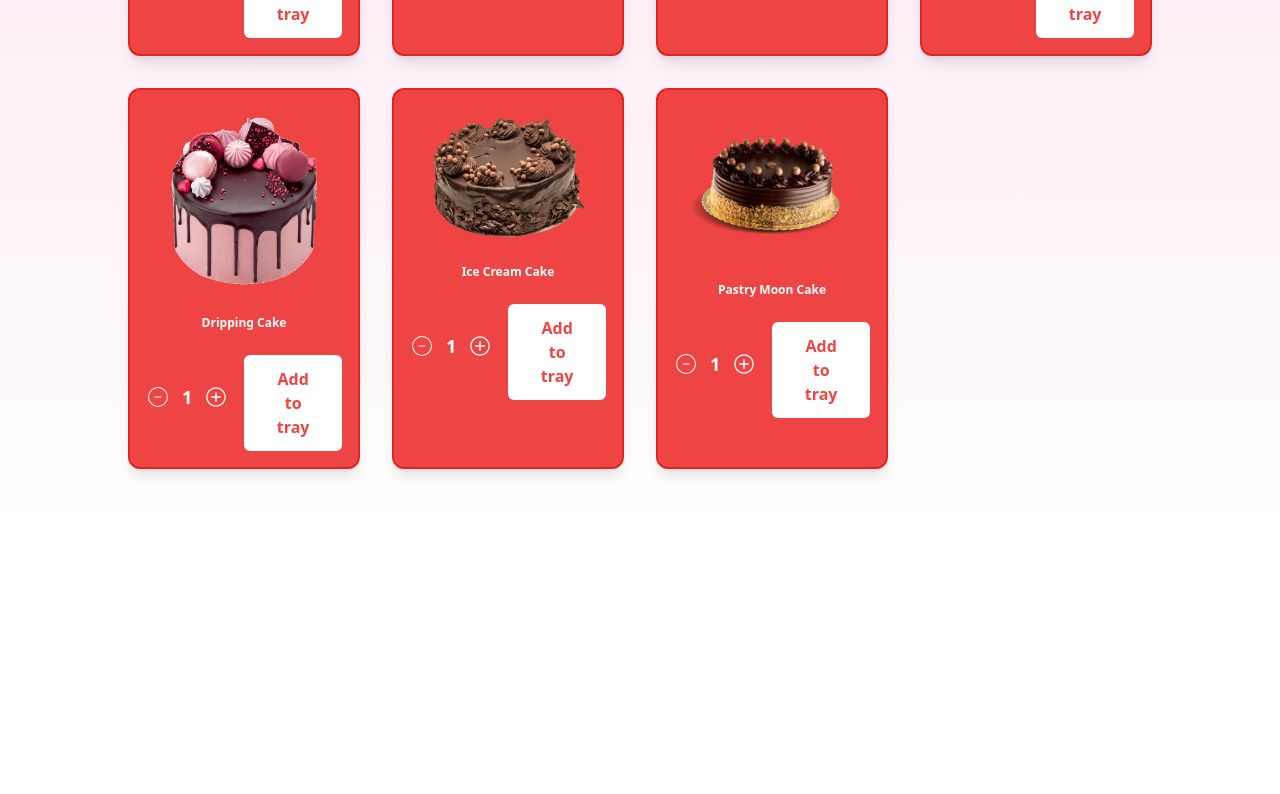
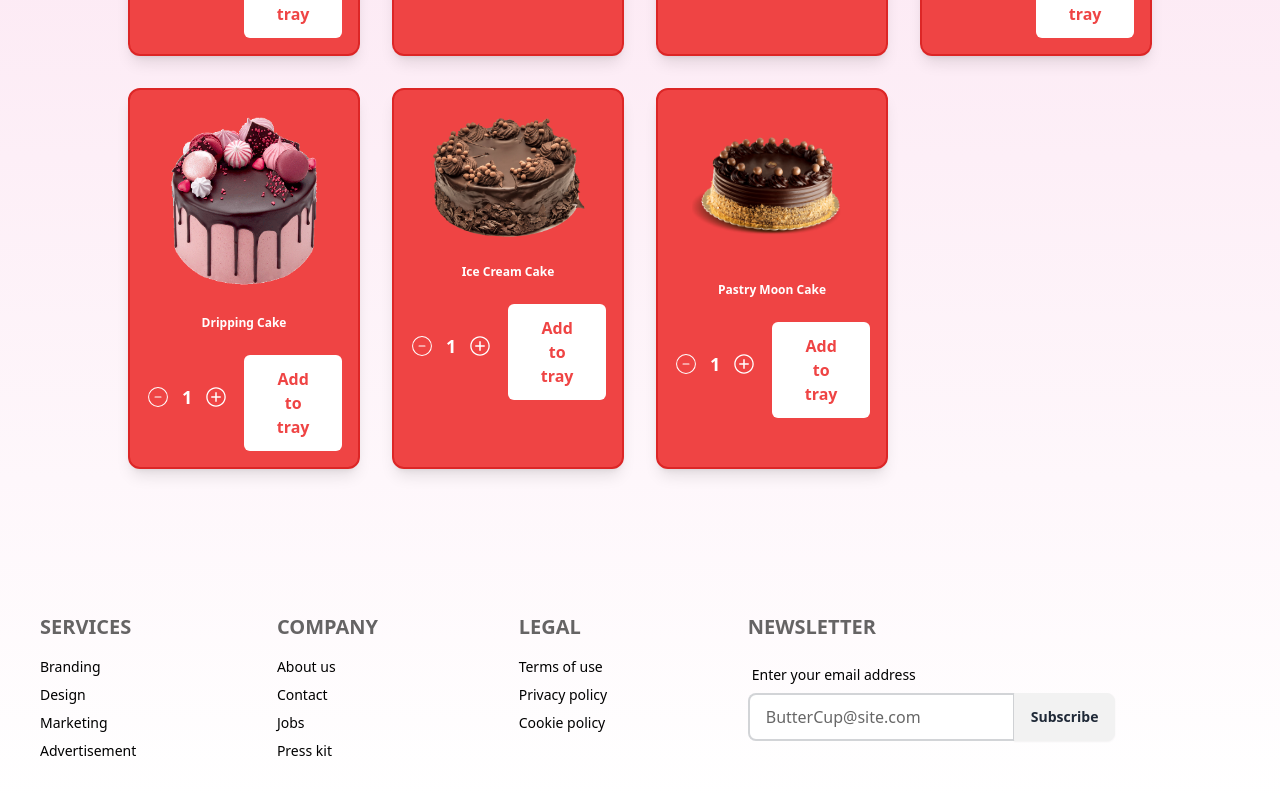
Before and after one commit to AdieDev0/BakeShop-Static, a React (Vite) app in the folder cake/: page /orderOnline in a window 1280 px wide. Shown: the part 1220-2014 px from the top of the page. Before the commit the page ends 1753 px from the top, so only its background shows below. Built offline with nearby package versions, Linux system fonts and the light colour scheme; some icons are missing; a web font is replaced by a local one.

Commit message:
Add comments

```diff
--- a/cake/src/Components/OrderOnline/OrderOnline.jsx
+++ b/cake/src/Components/OrderOnline/OrderOnline.jsx
@@ -54,6 +54,7 @@
   return (
     <div className="bg-gradient-to-b from-red-600 via-pink-100 to-white min-h-screen font-sans">
       {/* Marquee Section */}
+      {/* MARQUEE AND BACKGROUND OPACITY BLACK */}
       <div className="relative">
         <Marquee autoFill speed={50} gradient={false}>
           {/* Display scrolling images */}
@@ -181,6 +182,48 @@
           ))}
         </div>
       </div>
+
+      {/* Footer */}
+      <footer className="footer text-base-content p-10 mt-10">
+          <nav>
+            <h6 className="footer-title text-xl text-black">Services</h6>
+            <a className="link link-hover text-black">Branding</a>
+            <a className="link link-hover text-black">Design</a>
+            <a className="link link-hover text-black">Marketing</a>
+            <a className="link link-hover text-black">Advertisement</a>
+          </nav>
+          <nav>
+            <h6 className="footer-title text-xl text-black">Company</h6>
+            <a className="link link-hover text-black">About us</a>
+            <a className="link link-hover text-black">Contact</a>
+            <a className="link link-hover text-black">Jobs</a>
+            <a className="link link-hover text-black">Press kit</a>
+          </nav>
+          <nav>
+            <h6 className="footer-title text-xl text-black">Legal</h6>
+            <a className="link link-hover text-black">Terms of use</a>
+            <a className="link link-hover text-black">Privacy policy</a>
+            <a className="link link-hover text-black">Cookie policy</a>
+          </nav>
+          <form>
+            <h6 className="footer-title text-xl text-black">Newsletter</h6>
+            <fieldset className="form-control w-80">
+              <label className="label">
+                <span className="label-text text-black">
+                  Enter your email address
+                </span>
+              </label>
+              <div className="join">
+                <input
+                  type="text"
+                  placeholder="ButterCup@site.com"
+                  className="input input-bordered join-item bg-white placeholder-black/60 border-2"
+                />
+                <button className="btn join-item">Subscribe</button>
+              </div>
+            </fieldset>
+          </form>
+        </footer>
     </div>
   );
 };
```
